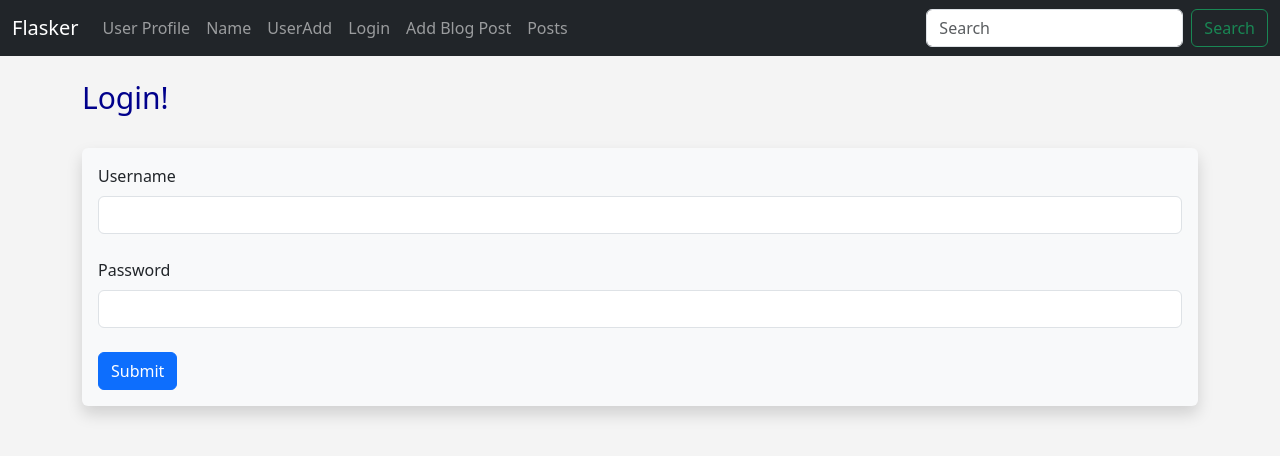
After one commit to YuraSkivka/codemy, a Flask app: page /login in a window 1280 px wide. The commit adds this page. Shown: the top 456 px of the page. Run offline with Flask 3, Linux system fonts and the light colour scheme; some libraries are stand-ins or nearby versions.

Commit message:
User Login with Flask_Login - Flask Fridays #22

```diff
--- a/flasker/app.py
+++ b/flasker/app.py
@@ -13,6 +13,8 @@ from flask_sqlalchemy import SQLAlchemy
 # pip install Flask-Migrate
 from flask_migrate import Migrate
 from werkzeug.security import generate_password_hash, check_password_hash
+# pip install Flask-Login
+from flask_login import UserMixin, login_user, LoginManager, login_required, logout_user, current_user
 
 HOME = os.path.expanduser("~")
 BASE_DIR = os.path.abspath(os.path.dirname(__file__))
@@ -37,9 +39,9 @@ db = SQLAlchemy()
 # initialize the app with the extension
 db.init_app(app)
 # for migrate
-migrate = Migrate()
+migrate = Migrate(app, db, render_as_batch=True)
 # migration
-migrate.init_app(app, db)
+# migrate.init_app(app, db)
 
 
 # Create a Blog Post model
@@ -53,8 +55,9 @@ class Posts(db.Model):
 
 
 # Create Model
-class User(db.Model):
+class User(db.Model, UserMixin):
     id = db.Column(db.Integer, primary_key=True)
+    username = db.Column(db.String(20), nullable=False, unique=True)
     name = db.Column(db.String(100), nullable=False)
     email = db.Column(db.String(100), nullable=False, unique=True)
     favorite_color = db.Column(db.String(100))
@@ -73,7 +76,8 @@ class User(db.Model):
     def verify_password(self, p):
         return check_password_hash(self.password_hash, p)
 
-    def __init__(self, name, email, favorite_color, password_hash):
+    def __init__(self, username, name, email, favorite_color, password_hash):
+        self.username = username
         self.name = name
         self.email = email
         self.favorite_color = favorite_color
@@ -95,16 +99,6 @@ with app.app_context():
 # https://wtforms.readthedocs.io/en/3.0.x/fields/
 class NameForm(FlaskForm):
     name = StringField("What is Your Name", validators=[DataRequired()])
-    submit = SubmitField('Submit')
-
-
-class UserForm(FlaskForm):
-    name = StringField("Name", validators=[DataRequired()])
-    email = StringField("Email", validators=[DataRequired()])
-    favorite_color = StringField("Favorite Colore")
-    password_hash = PasswordField('Your password',
-                                  validators=[DataRequired(), EqualTo('password_hash2', message='password must mach ')])
-    password_hash2 = PasswordField('Confirm password', validators=[DataRequired()])
     submit = SubmitField('Submit')
 
 
@@ -196,6 +190,17 @@ def test_pw():
                            form=form)
 
 
+class UserForm(FlaskForm):
+    name = StringField("Name", validators=[DataRequired()])
+    username = StringField("Username", validators=[DataRequired()])
+    email = StringField("Email", validators=[DataRequired()])
+    favorite_color = StringField("Favorite Colore")
+    password_hash = PasswordField('Your password',
+                                  validators=[DataRequired(), EqualTo('password_hash2', message='password must mach ')])
+    password_hash2 = PasswordField('Confirm password', validators=[DataRequired()])
+    submit = SubmitField('Submit')
+
+
 @app.route('/user/add', methods=["GET", "POST"])
 def add_user():
     m_log.info("open /user/add")
@@ -206,12 +211,13 @@ def add_user():
         if User.query.filter_by(email=form.email.data).first() is None:
             # hash password
             hashed_PW = generate_password_hash(form.password_hash.data, "sha256")
-            user = User(name=form.name.data, email=form.email.data, favorite_color=form.favorite_color.data,
+            user = User(username=form.username.data, name=form.name.data, email=form.email.data, favorite_color=form.favorite_color.data,
                         password_hash=hashed_PW)
             db.session.add(user)
             db.session.commit()
         name = form.name.data
         form.name.data = ''
+        form.username.data = ''
         form.email.data = ''
         form.favorite_color.data = ''
         form.password_hash.data = ''
@@ -364,6 +370,73 @@ def add_post():
     return render_template("add_post.html", form=form)
 
 
+#flask login stuf
+login_manager = LoginManager()
+login_manager.init_app(app)
+login_manager.login_view = 'login'
+
+
+@login_manager.user_loader
+def load_user(user_id):
+    return User.query.get(int(user_id))
+
+# create login form
+class LoginForm(FlaskForm):
+    username = StringField("Username", validators=[DataRequired()])
+    password = PasswordField("Password", validators=[DataRequired()])
+    submit = SubmitField('Submit')
+
+# create login page
+@app.route('/login', methods=['GET', 'POST'])
+def login():
+    m_log.info('/login')
+    form = LoginForm()
+    if form.validate_on_submit():
+        user = User.query.filter_by(username=form.username.data).first()
+        if user:
+            # chech the hash
+            # if user.verify_password(form.password.data):
+            if check_password_hash(user.password_hash, form.password.data):
+                login_user(user)
+                flash('Login Succesfull')
+                return redirect(url_for('dashboard'))
+            else:
+                flash('Wrong Password, Try again')
+
+        else:
+            flash('Wrong Username, Doesn\'t Exist')
+    return render_template('login.html', form=form)
+
+
+
+
+# create logout page
+@app.route('/logout', methods=['GET', 'POST'])
+@login_required
+def logout():
+    m_log.info('/logout')
+    logout_user()
+    flash("Yoy have been logged out!")
+    return redirect(url_for('login'))
+
+
+
+# create dashboard page
+@app.route('/dashboard', methods=['GET', 'POST'])
+@login_required
+def dashboard():
+    m_log.info('/dashboard')
+    return render_template('dashboard.html')
+
+
+
+
+
+
+
+
+
+
 # обработка ошибок
 # Invalid URL
 @app.errorhandler(404)
--- a/flasker/reqirements.txt
+++ b/flasker/reqirements.txt
@@ -3,6 +3,7 @@ blinker==1.6.2
 click==8.1.3
 colorama==0.4.6
 Flask==2.3.2
+Flask-Login==0.6.2
 Flask-Migrate==4.0.4
 Flask-SQLAlchemy==3.0.3
 Flask-WTF==1.1.1
@@ -14,7 +15,7 @@ Jinja2==3.1.2
 Mako==1.2.4
 MarkupSafe==2.1.2
 SQLAlchemy==2.0.13
-typing_extensions==4.5.0
+typing-extensions==4.5.0
 Werkzeug==2.3.4
 WTForms==3.0.1
 zipp==3.15.0
--- a/flasker/templates/add_user.html
+++ b/flasker/templates/add_user.html
@@ -11,7 +11,6 @@ UserAdd
         {{ massage }}
         <button type="button" class="btn-close" data-bs-dismiss="alert" aria-label="Close"></button>
     </div>
-
     {% endfor %}
 
     {% if name  %}
@@ -36,6 +35,9 @@ UserAdd
         {{ form.name.label(class="form-label") }}
         {{ form.name(class="form-control") }}
         <br>
+        {{ form.username.label(class="form-label") }}
+        {{ form.username(class="form-control") }}
+        <br>
         {{ form.email.label(class="form-label") }}
         {{ form.email(class="form-control") }}
         <br>
@@ -57,6 +59,7 @@ UserAdd
         <tr>
             <th scope="col">#</th>
             <th scope="col">name</th>
+            <th scope="col">username</th>
             <th scope="col">email</th>
             <th scope="col">favorite color</th>
             <th scope="col">password</th>
@@ -68,6 +71,7 @@ UserAdd
         <tr>
             <td scope="row">{{ user.id }}</td>
             <td><a href="{{ url_for('update', id=user.id) }}" style="display:block;"> {{ user.name }} </a></td>
+            <td>{{ user.username }}</td>
             <td>{{ user.email }}</td>
             <td>{{ user.favorite_color }}</td>
             <td>{{ user.password_hash }}</td>
--- /dev/null
+++ b/flasker/templates/login.html
@@ -0,0 +1,30 @@
+{% extends 'base.html' %}
+
+{% block title %} Login {% endblock %}
+
+{% block body %}
+
+    {% for massage in get_flashed_messages() %}
+    <div class="alert alert-success alert-dismissible fade show" role="alert">
+        {{ massage }}
+        <button type="button" class="btn-close" data-bs-dismiss="alert" aria-label="Close"></button>
+    </div>
+    {% endfor %}
+
+    <h1> Login! </h1><br>
+
+<div class="shadow p-3 mb-5 bg-body-tertiary rounded">
+    <form method="POST">
+        {{ form.hidden_tag() }}
+
+        {{ form.username.label(class="form-label") }}
+        {{ form.username(class="form-control") }}
+        <br>
+        {{ form.password.label(class="form-label") }}
+	    {{ form.password(class="form-control") }}
+	    <br>
+        {{ form.submit(class="btn btn-primary") }}
+    </form>
+</div>
+
+{% endblock %}
--- a/flasker/templates/navbar.html
+++ b/flasker/templates/navbar.html
@@ -16,6 +16,9 @@
         <li class="nav-item">
           <a class="nav-link" href="{{ url_for('add_user') }}">UserAdd</a>
         </li>
+        <li class="nav-item">
+          <a class="nav-link" href="{{ url_for('login') }}">Login</a>
+        </li>
 	    <li class="nav-item">
           <a class="nav-link" href="{{ url_for('add_post') }}">Add Blog Post</a>
         </li>
```
Also changed, not shown: flasker/templates/dashboard.html (added, +19 -0 lines).
